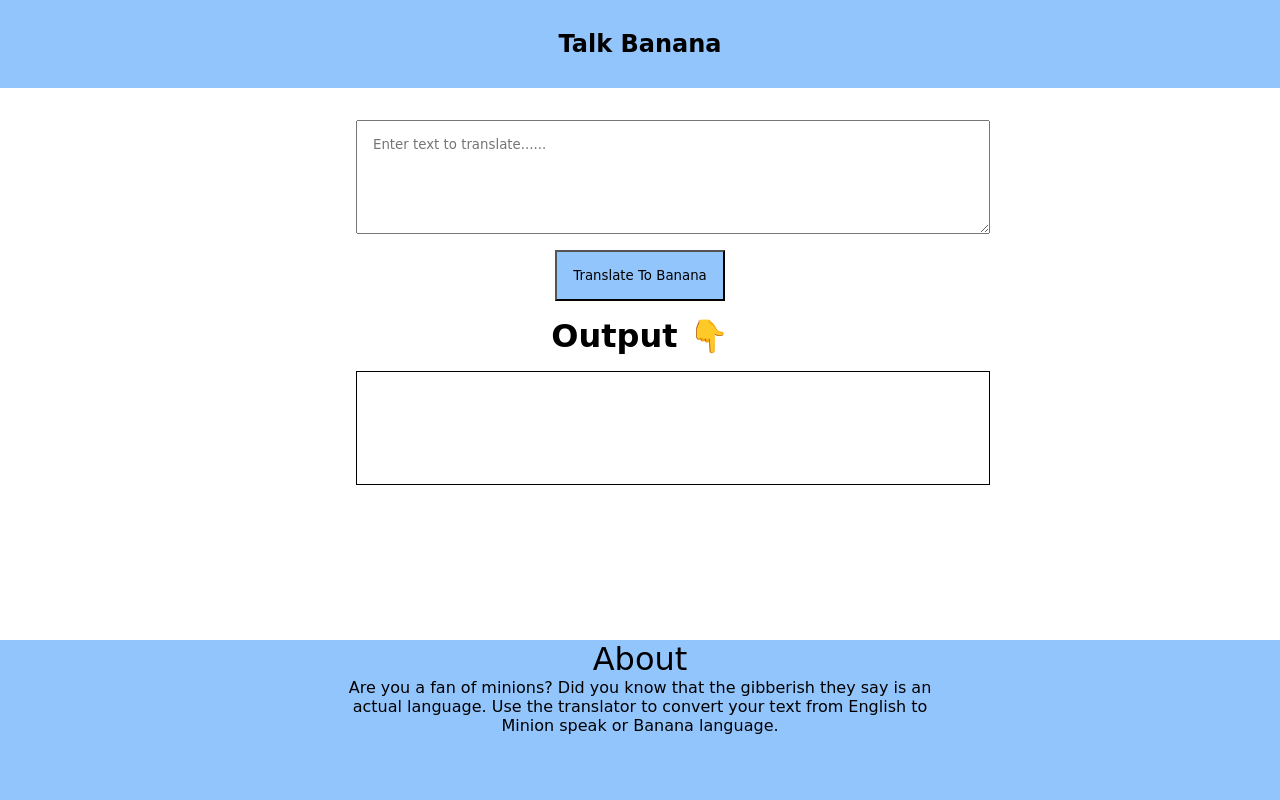
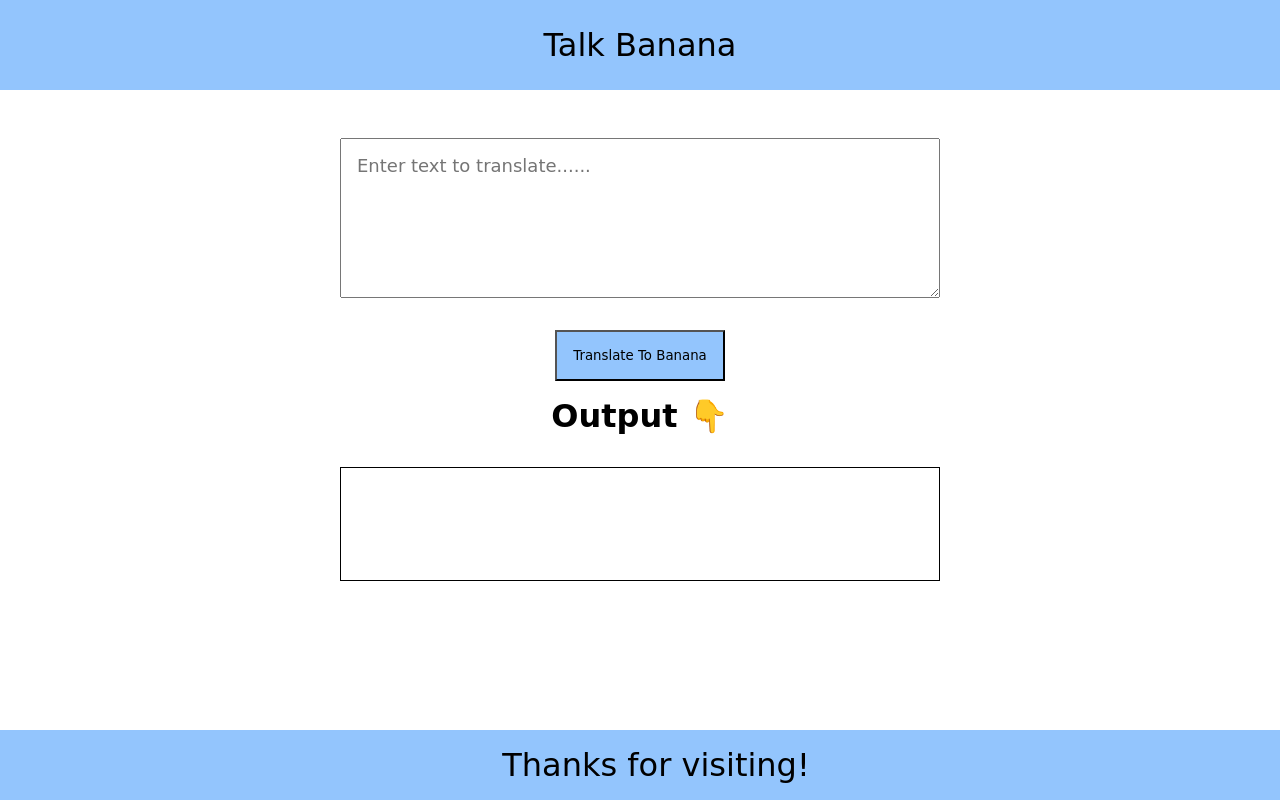
Before and after one commit to Raj-Thombare/banana-talk, a plain HTML site: page index.html in a window 1280 px wide. Drawn offline with Linux system fonts and the light colour scheme.

Commit message:
style: update

```diff
--- a/index.html
+++ b/index.html
@@ -9,7 +9,7 @@
 </head>
 <body>
     <nav>
-        <h1>Talk Banana</h1>
+        <div style="font-size: 2rem; padding: 1rem;">Talk Banana</div>
     </nav>
    <main>
     <textarea id="txt-input" placeholder="Enter text to translate......"></textarea>
@@ -18,8 +18,7 @@
     <div id="output"></div>
    </main>
     <footer>
-        <div>About</div>
-        <p>Are you a fan of minions? Did you know that the gibberish they say is an actual language. Use the translator to convert your text from English to Minion speak or Banana language.</p>
+        <div>Thanks for visiting!</div>
     </footer>
 
     <script src="app.js"></script>
--- a/style.css
+++ b/style.css
@@ -1,15 +1,16 @@
 body {
     box-sizing: border-box;
-    font-family: 'Kalam', cursive;
+    font-family: cursive;
     margin: 0rem;
-    padding: 0rem;
+    color: var(--black);
 }
 
 main {
+    margin: auto;
+    padding: 1rem;
     max-width: var(--width-break);
-    padding: 1rem;
-    margin: auto;
 }
+
 
 :root {
     --primary:#93C5FD;
@@ -25,12 +26,14 @@ nav {
 }
 
 textarea {
+    box-sizing: border-box;
     display: block;
-    height: 10vh;
-    width: var(--width-break);
-    margin: 1rem;
+    width: 100%;
+    min-height: 20vh;
+    margin: 2rem 0rem;
+    font-size: large;
+    font-family: inherit;
     padding: 1rem;
-    font-family: inherit;
 }
 
 button {
@@ -45,18 +48,17 @@ button {
     border: 1px solid black;
     display: block;
     height: 10vh;
-    width: var(--width-break);
-    margin: 1rem;
+    margin-top: 2rem;
     padding: 1rem;
 }
 
 footer {
     position: fixed;
     bottom: 0;
+    width: 100%;
+    padding: 1rem;
     background-color: var(--primary);
-    width: 100%;
-    text-align: center;
-    height: 20vh;
+    text-align: center;;
 }
 
 footer div {
```
